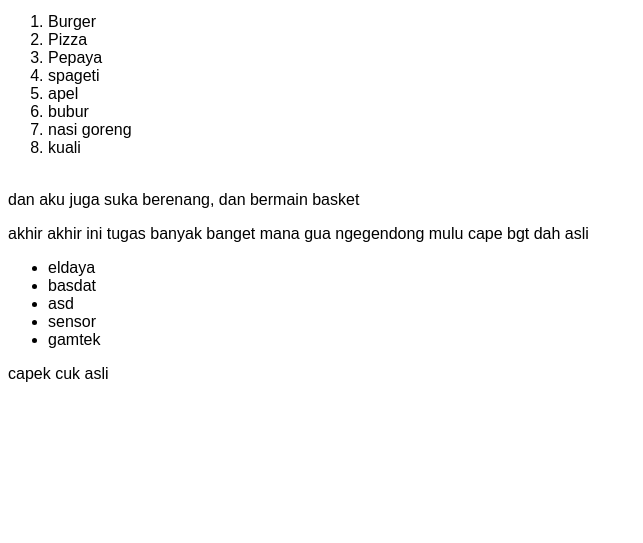
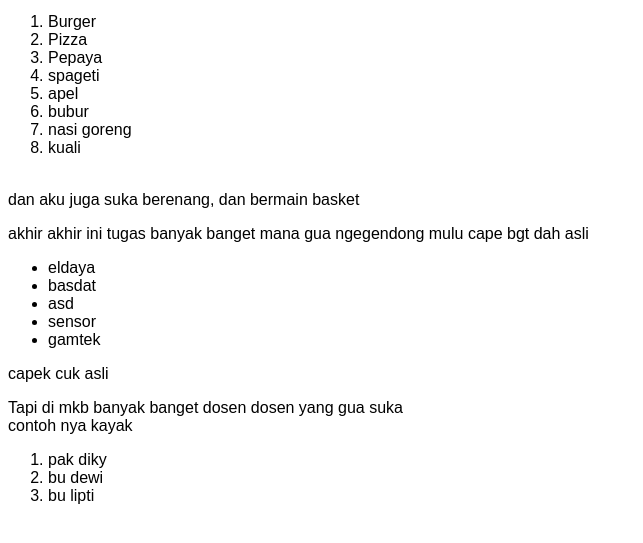
Before and after one commit to Hikam-Baidawih/test-repo, a plain HTML site: page index.html in a window 1280 px wide. Shown: the part 119-662 px from the top of the page, without its empty margins (0-643 px from the left). Drawn offline with Linux system fonts and the light colour scheme.

Commit message:
menambah dosen

```diff
--- a/index.html
+++ b/index.html
@@ -41,5 +41,16 @@
 
         capek cuk asli
     </p>
+
+    <p>
+        Tapi di mkb banyak banget dosen dosen yang gua suka
+        <br>
+        contoh nya kayak
+        <ol>
+            <li>pak diky</li>
+            <li>bu dewi</li>
+            <li>bu lipti</li>
+        </ol>
+    </p>
 </body>
 </html>
```
